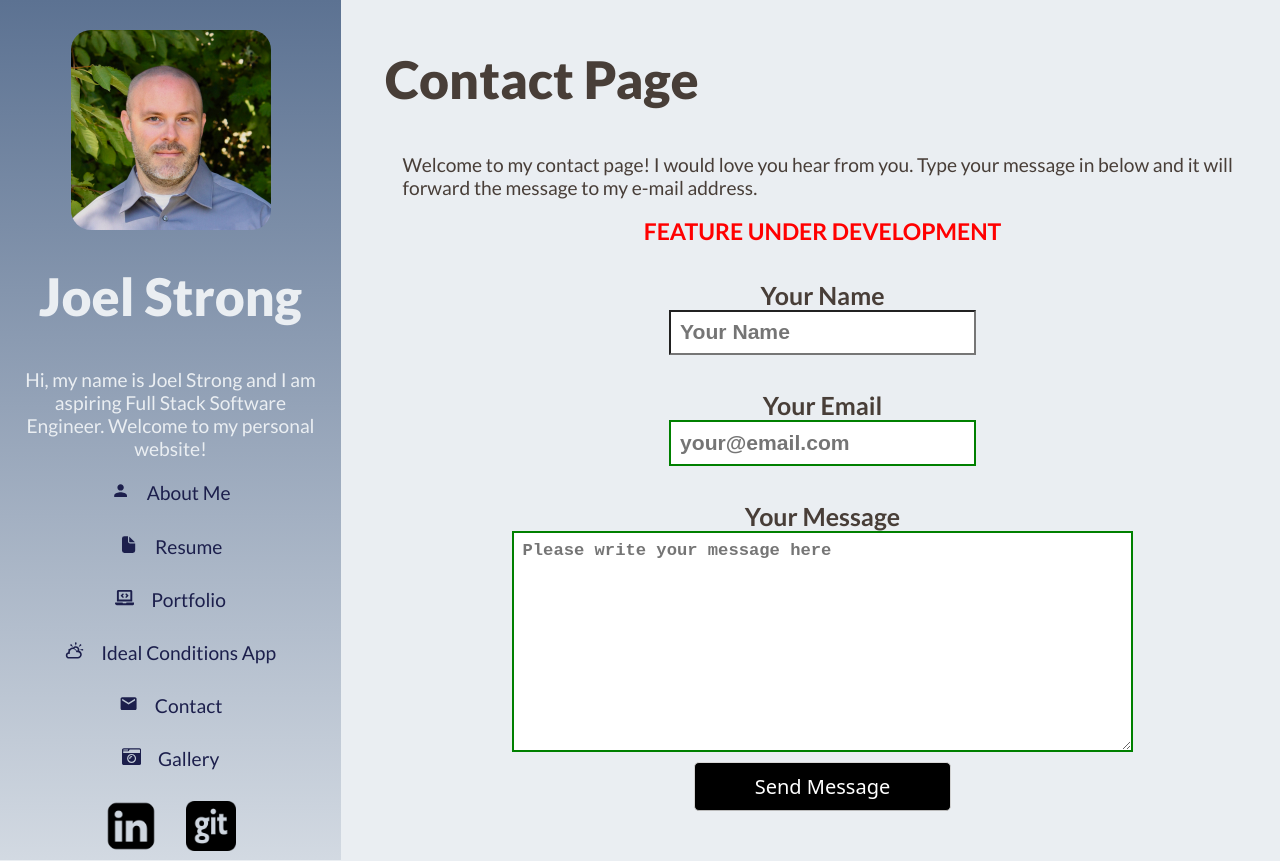
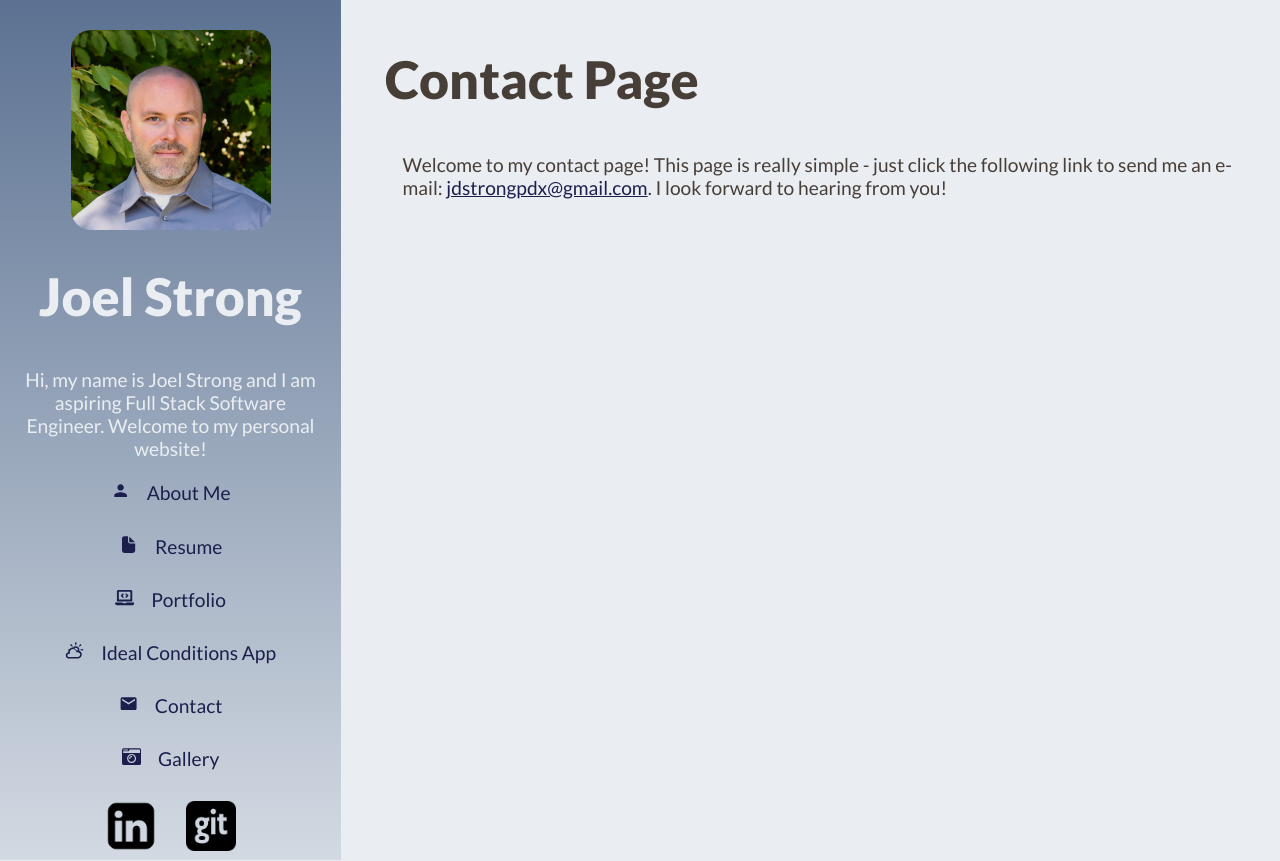
Before and after one commit to jdstrongpdx/website, a React (Create React App) app: page /ContactPage in a window 1280 px wide. After the commit the page ends 800 px from the top, so only its background shows below. Built offline with nearby package versions, Linux system fonts and the light colour scheme.

Commit message:
Updated contact page

```diff
--- a/src/components/NavBar.js
+++ b/src/components/NavBar.js
@@ -35,7 +35,7 @@ function NavBar() {
 
         </div>
 
-        &copy; 2023 Joel Strong
+        &copy; 2024 Joel Strong
 
     </div>
     </>
--- a/src/pages/ContactPage.js
+++ b/src/pages/ContactPage.js
@@ -16,26 +16,9 @@ class Contact extends Component {
 
             <h1>Contact Page</h1>
 
-            <p>Welcome to my contact page!  I would love you hear from you.  Type your message in below and it will forward the message to my e-mail address. </p>
-
-            <p className='warning'>FEATURE UNDER DEVELOPMENT</p>
-
-            <form className="contact-form" onSubmit={ (e) => this.formSubmit(e)}>
-
-            <label className="message-name" htmlFor="message-name">Your Name</label>
-            <input onChange={e => this.setState({ name: e.target.value})} name="name" className="message-name" type="text" placeholder="Your Name" value={this.state.name}/>
-
-            <label className="message-email" htmlFor="message-email">Your Email</label>
-            <input onChange={(e) => this.setState({ email: e.target.value})} name="email" className="message-email" type="email" placeholder="your@email.com" required value={this.state.email} />
-
-            <label className="message" htmlFor="message-input">Your Message</label>
-            <textarea onChange={e => this.setState({ message: e.target.value})} name="message" className="message-input" type="text" placeholder="Please write your message here" value={this.state.message} required/>
+            <p>Welcome to my contact page! This page is really simple - just click the following link to send me an e-mail: <a href="mailto:jdstrongpdx@gmail.com">jdstrongpdx@gmail.com</a>. I look forward to hearing from you!</p>
 
 
-            <div className="button--container">
-                <button type="submit" className="button button-primary">{ this.state.buttonText }</button>
-            </div>
-          </form>
           </>
         );
     }
--- a/src/pages/HomePage.js
+++ b/src/pages/HomePage.js
@@ -12,7 +12,7 @@ function HomePage() {
 
     <article>
         <h4>Junior Full Stack Software Engineer</h4>
-        <p>I am a full time student and aspiring Full Stack developer in Portland, Oregon.  In addition to maintaining a 4.0 GPA in my Computer Science program, I have spent hundreds of hours outside of class learning the languages, skills, and certifications needed to become a successful developer. Please take a look at my Portfolio page for examples of my Projects and work!</p>
+        <p>I am a full time student and aspiring Full Stack developer in Portland, Oregon. In addition to maintaining a 4.0 GPA in my Computer Science program, I have spent hundreds of hours outside of class learning the languages, skills, and certifications needed to become a successful developer. Please take a look at my Portfolio page for examples of my Projects and work!</p>
     </article>
 
     <button><Link to="/PortfolioPage"><FaLaptopCode />Portfolio</Link></button> &emsp;
```
Also changed, not shown: 1 other file (tests, documents, lock files or other folders).
